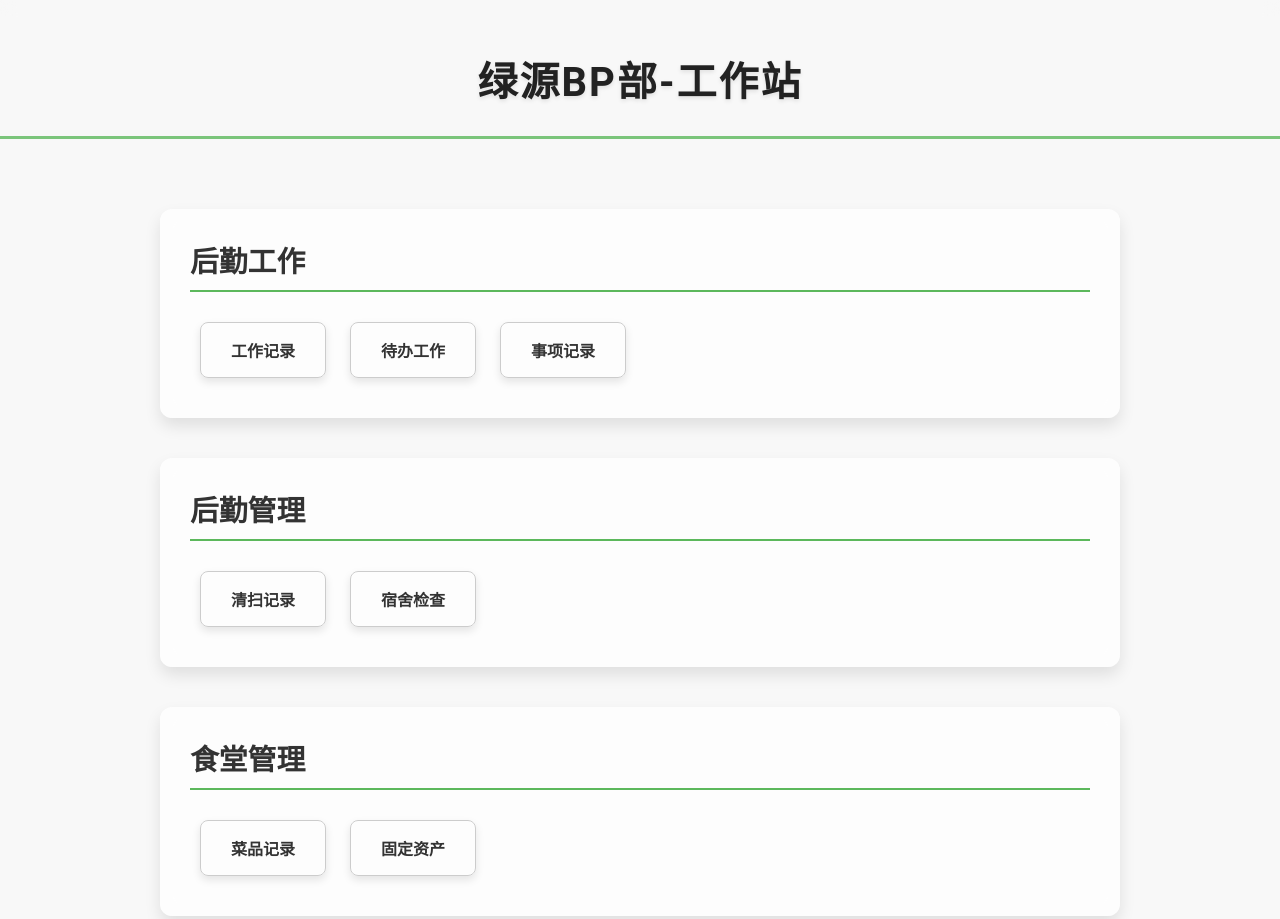
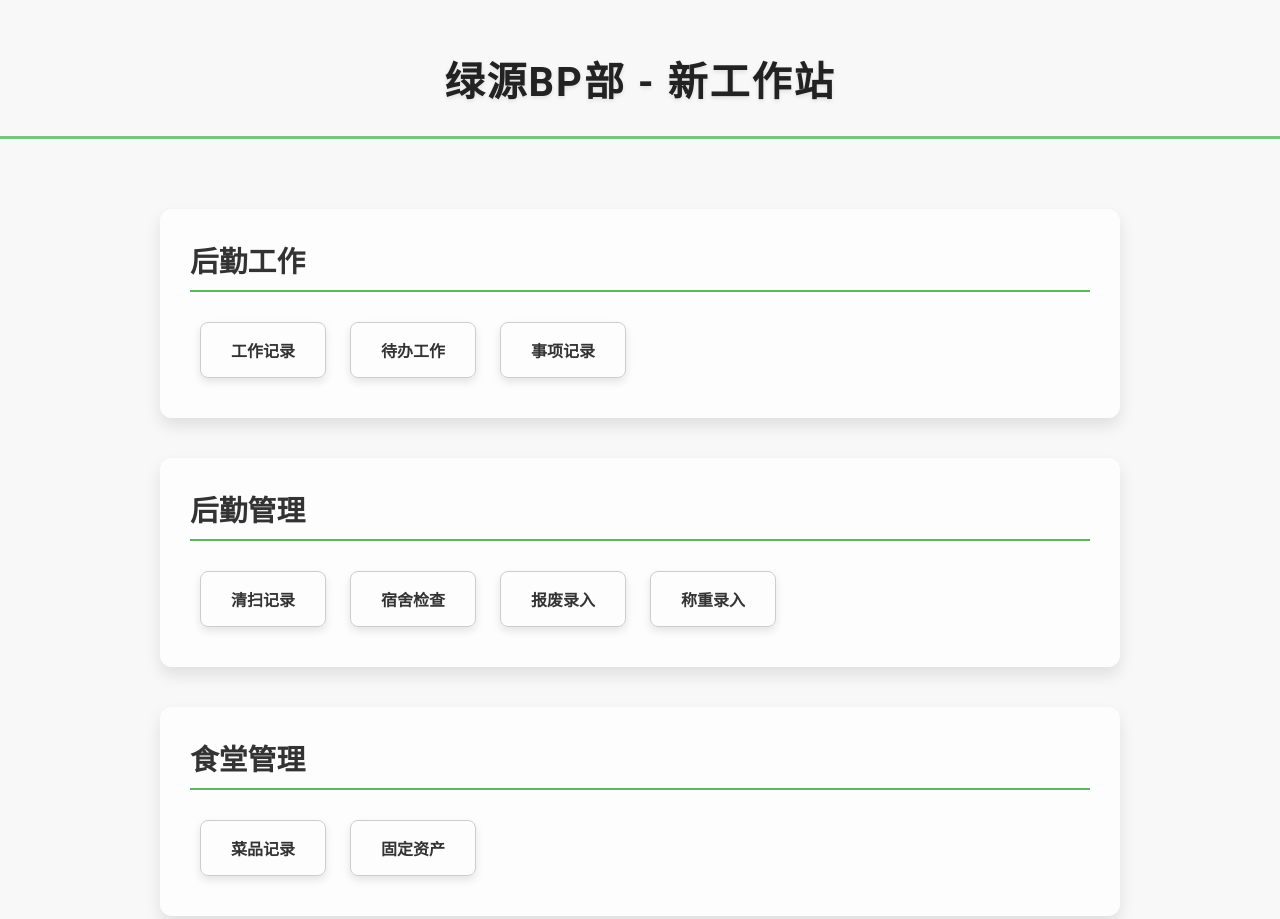
Before and after one commit to zhangxuqi125656/luyuanbp, a plain HTML site: page index.html in a window 1280 px wide. Shown: the top 919 px of the page. Drawn offline with Linux system fonts and the light colour scheme.

Commit message:
Update index.html

```diff
--- a/index.html
+++ b/index.html
@@ -4,7 +4,7 @@
 <head>
   <meta charset="UTF-8">
   <meta name="viewport" content="width=device-width, initial-scale=1.0">
-  <title>绿源BP部-工作站</title>
+  <title>绿源BP部 - 新工作站</title>
   <style>
     /* 全局样式 */
     body {
@@ -130,7 +130,7 @@
 
 <body>
   <!-- 标题 -->
-  <h1>绿源BP部-工作站</h1>
+  <h1>绿源BP部 - 新工作站</h1>
   <hr>
 
   <!-- 后勤工作模块 -->
@@ -146,6 +146,8 @@
     <h2>后勤管理</h2>
     <a href="https://www.kdocs.cn/l/cawToHYAToq8?R=L1MvNA==" class="btn">清扫记录</a>
     <a href="https://web.wps.cn/wo/sl/v32CaY5m?app_id=6xwNUhR9HYOzRu6RFnZ76L" class="btn">宿舍检查</a>
+    <a href="https://web.wps.cn/wo/sl/v32CWt8R?app_id=4VvyZF90ojLyuK5iJAXvjX" class="btn">报废录入</a>
+    <a href="https://web.wps.cn/wo/sl/v32AyQQZ?app_id=78606i66NFruO4IsiDvH91" class="btn">称重录入</a>
   </div>
 
   <!-- 食堂管理模块 -->
@@ -166,7 +168,7 @@
   <!-- 展厅管理模块 -->
   <div class="module">
     <h2>展厅管理</h2>
-    <a href="https://mc7q5t27aw.feishu.cn/share/base/view/shrcnB9RSvRpJjpZckjM7ud0Hpc" class="btn">展厅明细</a>
+    <a href="https://mc7q5t27aw.feishu.cn/base/Xe8Ebah3UanhgAsFDtnc7S6wnCe?table=tblhW78neVZxVzz7&view=vewBIsRdag" class="btn">展厅明细</a>
     <a href="https://mc7q5t27aw.feishu.cn/share/base/dashboard/shrcnB4ZB4ZZLaPxC8HNUGDC5nb" class="btn">类型汇总</a>
     <a href="https://mc7q5t27aw.feishu.cn/share/base/form/shrcnGc7HqUZVpvF8f5tiLhnuFh" class="btn">车辆录入</a>
   </div>
```
